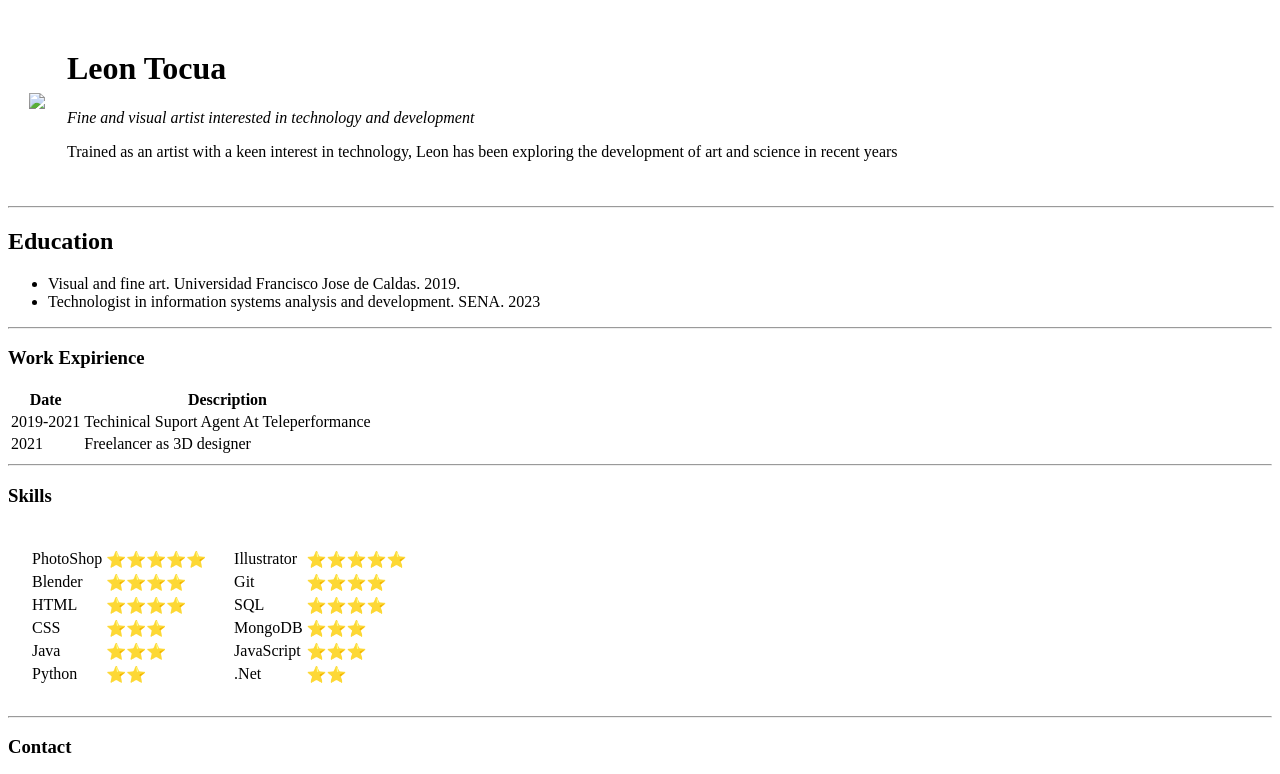
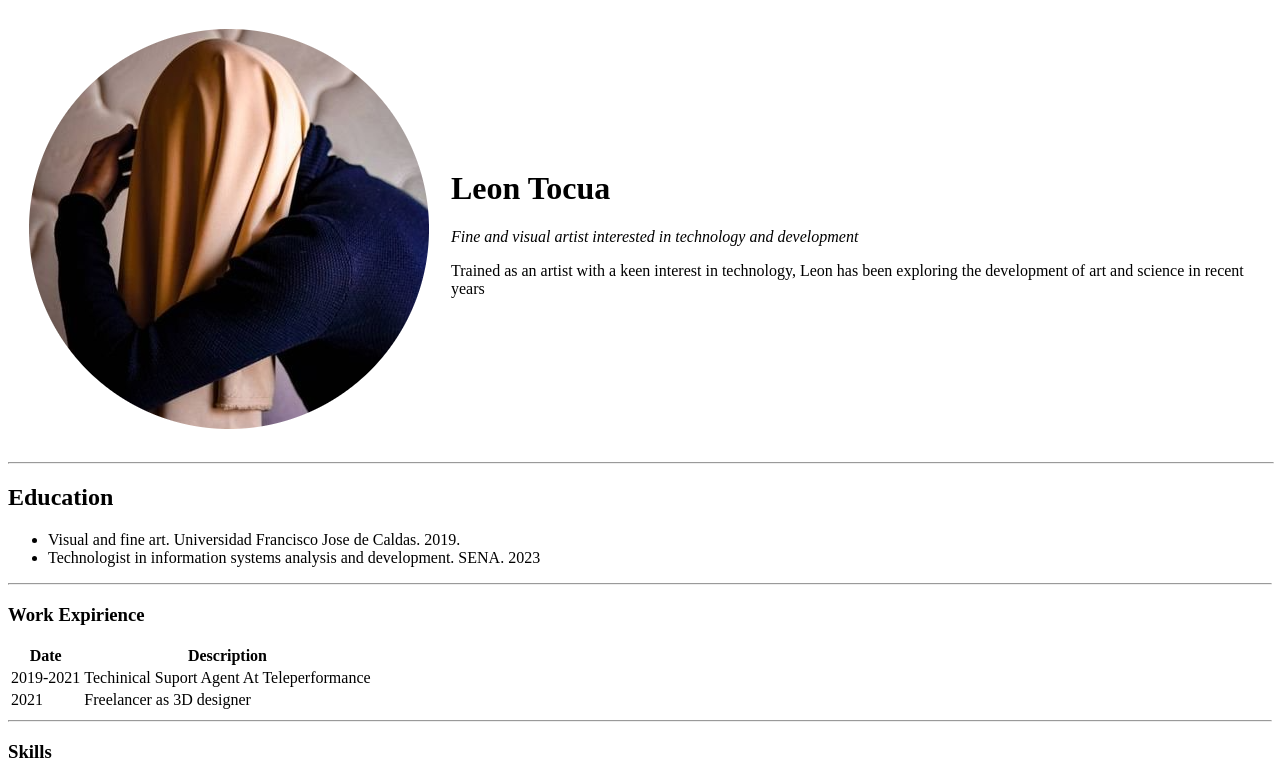
Before and after one commit to GeoLeont/CV, a plain HTML site: page index.html in a window 1280 px wide. Shown: the top 774 px of the page. Drawn offline with Linux system fonts and the light colour scheme; the site is published under a folder, as on GitHub Pages, so addresses that start at the root find nothing.

Commit message:
Fix Profile Picture index.html

```diff
--- a/index.html
+++ b/index.html
@@ -11,7 +11,7 @@
 <body>
   <table cellspacing="20">
     <tr>
-      <td><img src="/img/mYCHfsgM_400x400-modified.png"></td>
+      <td><img src="img/mYCHfsgM_400x400-modified.png"></td>
       <td>
         <h1>Leon Tocua</h1>
         <p><em>Fine and visual artist interested in technology and development</em></p>
```
